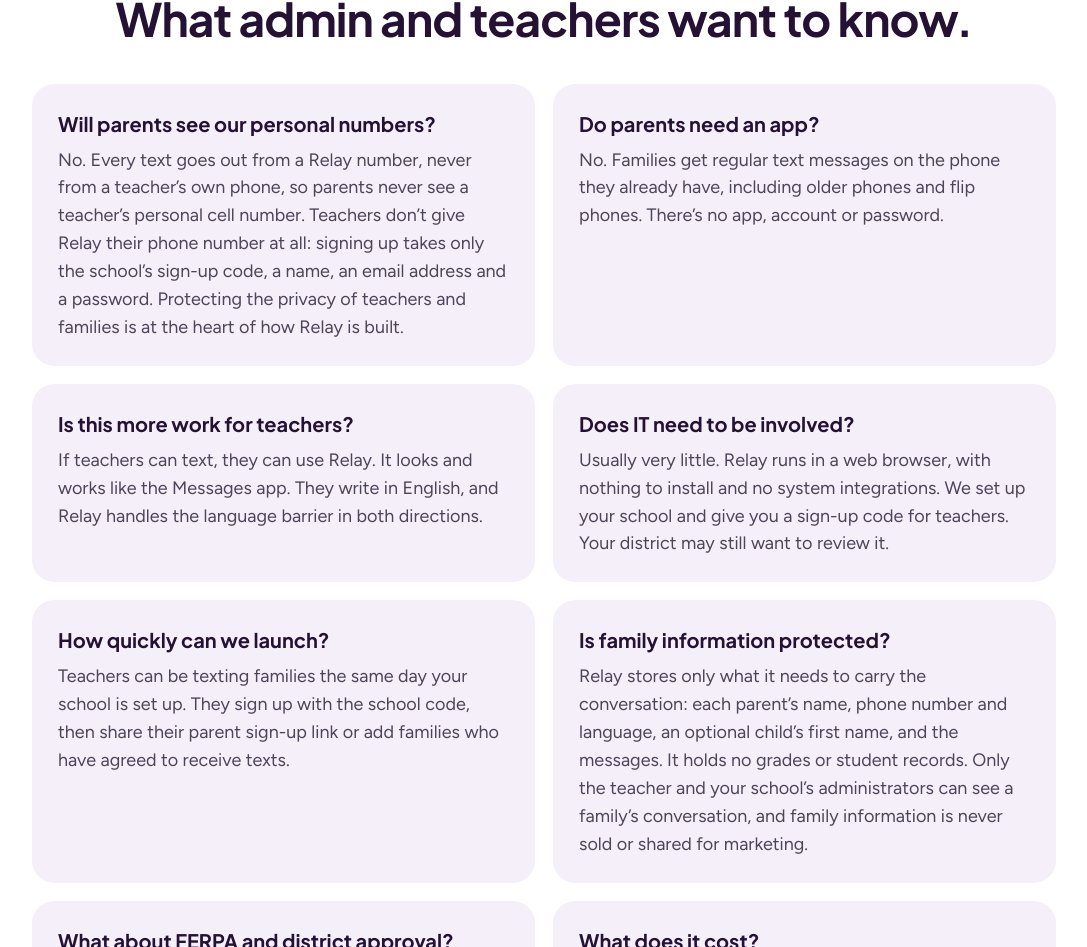
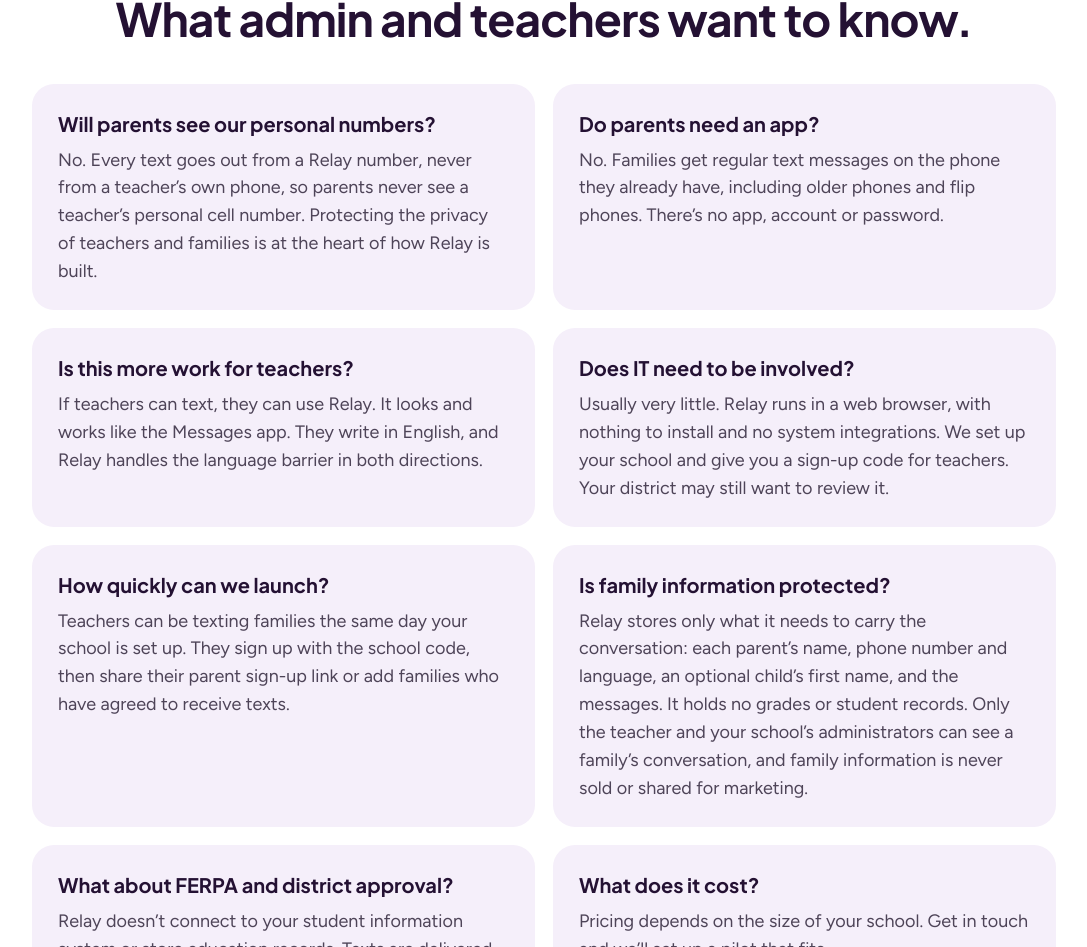
Before and after one commit to stellomax/relay-text, a Next.js app: page / in a window 1280 px wide. Shown: the part 3351-4298 px from the top of the page, without its empty margins (96-1183 px from the left). Built offline with nearby package versions, Linux system fonts and the light colour scheme.

Commit message:
Home FAQ: shorter answer on personal numbers
Co-Authored-By: Claude Opus 5.5 <noreply@anthropic.com>
Claude-Session: https://claude.ai/code/session_01NHaCwh9APNv8QtQw9JUgEf

```diff
--- a/app/page.tsx
+++ b/app/page.tsx
@@ -63,7 +63,7 @@ const CONTACT = "/contact";
 const FAQ = [
   {
     q: "Will parents see our personal numbers?",
-    a: "No. Every text goes out from a Relay number, never from a teacher’s own phone, so parents never see a teacher’s personal cell number. Teachers don’t give Relay their phone number at all: signing up takes only the school’s sign-up code, a name, an email address and a password. Protecting the privacy of teachers and families is at the heart of how Relay is built.",
+    a: "No. Every text goes out from a Relay number, never from a teacher’s own phone, so parents never see a teacher’s personal cell number. Protecting the privacy of teachers and families is at the heart of how Relay is built.",
   },
   {
     q: "Do parents need an app?",
```
